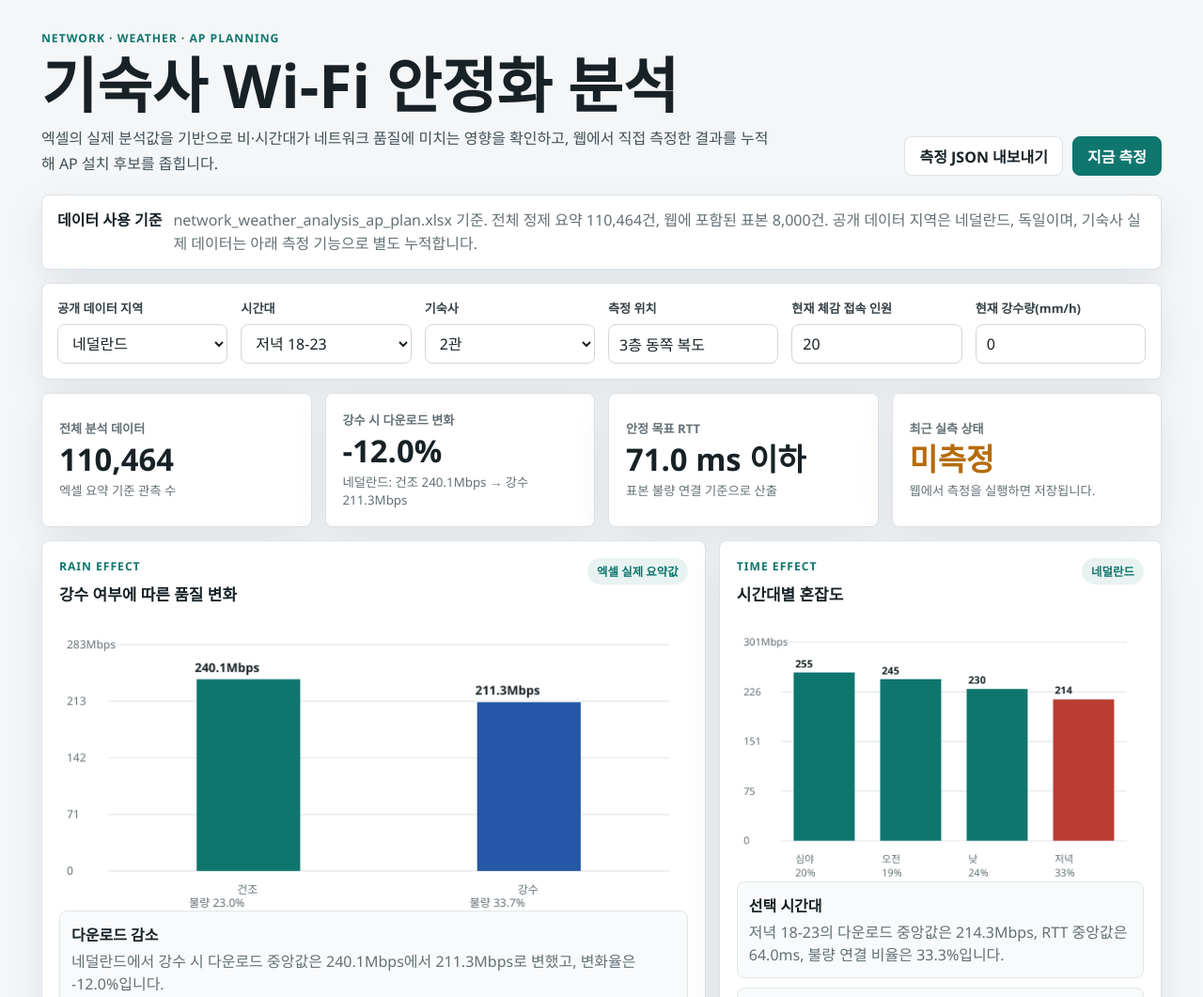
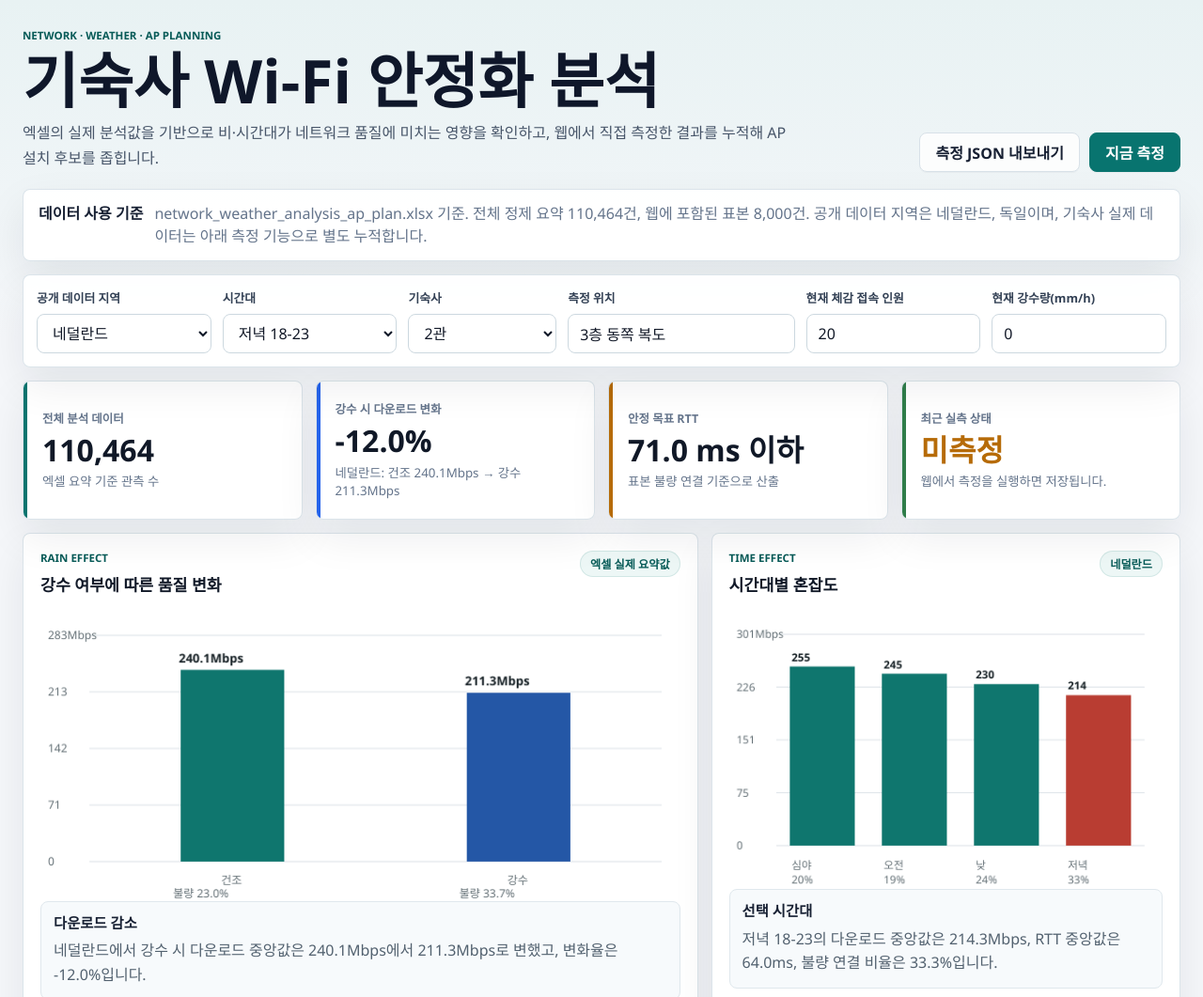
Before and after one commit to KorVector/wifi-stability-dashboard, a plain HTML site: page index.html in a window 1280 px wide. Shown: the top 1061 px of the page at 94% size. Drawn offline with Linux system fonts and the light colour scheme.

Commit message:
Polish dashboard UI

```diff
--- a/styles.css
+++ b/styles.css
@@ -1,25 +1,37 @@
 :root {
-  --bg: #f4f6f8;
-  --panel: #ffffff;
-  --panel-2: #f8fafc;
-  --ink: #172126;
-  --muted: #647076;
-  --line: #dbe2e7;
-  --teal: #0f766e;
-  --blue: #2457a6;
+  --bg: #eef3f6;
+  --surface: #ffffff;
+  --surface-soft: #f7fafc;
+  --surface-tint: #edf7f6;
+  --ink: #111827;
+  --ink-soft: #334155;
+  --muted: #64748b;
+  --line: #d8e1e8;
+  --line-strong: #bdc9d4;
+  --teal: #08746f;
+  --teal-dark: #075b58;
+  --blue: #2563eb;
   --green: #2f7d4a;
   --amber: #b66b08;
   --red: #b93d32;
-  --shadow: 0 14px 40px rgba(15, 23, 42, 0.08);
+  --shadow: 0 18px 45px rgba(15, 23, 42, 0.08);
+  --shadow-soft: 0 8px 22px rgba(15, 23, 42, 0.06);
+  --radius: 8px;
 }
 
 * {
   box-sizing: border-box;
 }
 
+html {
+  min-width: 320px;
+}
+
 body {
   margin: 0;
-  background: var(--bg);
+  background:
+    linear-gradient(180deg, #e8f2f3 0, #f5f7fa 360px),
+    var(--bg);
   color: var(--ink);
   font-family: "Segoe UI", "Noto Sans KR", system-ui, sans-serif;
   letter-spacing: 0;
@@ -27,41 +39,42 @@ body {
 
 button,
 input,
-select {
+select,
+textarea {
   font: inherit;
 }
 
 .app-header,
 .dashboard {
-  max-width: 1240px;
+  width: min(100%, 1280px);
   margin: 0 auto;
   padding-left: 24px;
   padding-right: 24px;
 }
 
 .app-header {
-  display: flex;
-  align-items: flex-end;
-  justify-content: space-between;
+  display: grid;
+  grid-template-columns: minmax(0, 1fr) auto;
+  align-items: end;
   gap: 24px;
-  padding-top: 32px;
-  padding-bottom: 20px;
+  padding-top: 30px;
+  padding-bottom: 18px;
 }
 
 .app-header > div:first-child {
-  max-width: 780px;
+  max-width: 820px;
 }
 
 .dashboard {
-  padding-bottom: 44px;
+  padding-bottom: 48px;
 }
 
 .eyebrow {
   margin: 0 0 8px;
-  color: var(--teal);
-  font-size: 0.76rem;
-  font-weight: 800;
-  letter-spacing: 0.08em;
+  color: var(--teal-dark);
+  font-size: 0.72rem;
+  font-weight: 850;
+  letter-spacing: 0;
   text-transform: uppercase;
 }
 
@@ -73,19 +86,24 @@ p {
 
 h1 {
   margin-bottom: 10px;
-  font-size: clamp(2rem, 5vw, 4rem);
-  line-height: 1.05;
+  color: #0f172a;
+  font-size: 4rem;
+  font-weight: 850;
+  line-height: 1.02;
 }
 
 h2 {
   margin-bottom: 0;
-  font-size: 1.06rem;
+  color: #101827;
+  font-size: 1.08rem;
+  font-weight: 850;
 }
 
 .lead {
   margin-bottom: 0;
-  color: #425057;
-  line-height: 1.65;
+  color: #475569;
+  font-size: 1rem;
+  line-height: 1.7;
 }
 
 .header-actions,
@@ -95,18 +113,34 @@ h2 {
   gap: 10px;
 }
 
+.header-actions {
+  justify-content: flex-end;
+}
+
 .button {
   display: inline-flex;
   align-items: center;
   justify-content: center;
   min-height: 42px;
-  padding: 0 15px;
+  padding: 0 16px;
   border: 1px solid var(--line);
-  border-radius: 8px;
+  border-radius: var(--radius);
   background: #ffffff;
-  color: var(--ink);
-  font-weight: 800;
+  color: #172033;
+  font-weight: 850;
   cursor: pointer;
+  box-shadow: 0 1px 0 rgba(15, 23, 42, 0.03);
+  transition:
+    transform 120ms ease,
+    border-color 120ms ease,
+    background 120ms ease,
+    box-shadow 120ms ease;
+}
+
+.button:hover {
+  border-color: var(--line-strong);
+  box-shadow: var(--shadow-soft);
+  transform: translateY(-1px);
 }
 
 .button.solid {
@@ -115,45 +149,55 @@ h2 {
   color: #ffffff;
 }
 
+.button.solid:hover {
+  background: var(--teal-dark);
+}
+
 .button.ghost {
-  background: #ffffff;
+  background: rgba(255, 255, 255, 0.82);
 }
 
 .button:disabled {
   cursor: wait;
   opacity: 0.65;
+  transform: none;
 }
 
 .notice,
 .control-panel,
 .metric-card,
 .panel {
-  border: 1px solid var(--line);
-  border-radius: 8px;
-  background: var(--panel);
+  border: 1px solid rgba(216, 225, 232, 0.9);
+  border-radius: var(--radius);
+  background: rgba(255, 255, 255, 0.94);
   box-shadow: var(--shadow);
 }
 
 .notice {
-  display: flex;
+  display: grid;
+  grid-template-columns: auto minmax(0, 1fr);
   gap: 12px;
-  align-items: flex-start;
-  padding: 14px 16px;
+  align-items: start;
+  padding: 13px 16px;
   color: var(--muted);
   line-height: 1.55;
 }
 
 .notice strong {
-  color: var(--ink);
+  color: #172033;
   white-space: nowrap;
 }
 
 .control-panel {
+  position: sticky;
+  top: 0;
+  z-index: 3;
   display: grid;
-  grid-template-columns: repeat(6, minmax(0, 1fr));
-  gap: 14px;
+  grid-template-columns: 1fr 1fr 0.85fr 1.3fr 1fr 1fr;
+  gap: 12px;
   margin-top: 14px;
-  padding: 16px;
+  padding: 14px;
+  backdrop-filter: blur(10px);
 }
 
 .field {
@@ -163,9 +207,9 @@ h2 {
 }
 
 .field label {
-  color: #354047;
-  font-size: 0.82rem;
-  font-weight: 800;
+  color: #334155;
+  font-size: 0.8rem;
+  font-weight: 850;
 }
 
 select,
@@ -174,16 +218,28 @@ input[type="number"],
 textarea {
   width: 100%;
   min-height: 42px;
-  border: 1px solid #cfd9d6;
-  border-radius: 8px;
+  border: 1px solid #ccd8df;
+  border-radius: var(--radius);
   background: #ffffff;
   color: var(--ink);
-  padding: 0 11px;
+  padding: 0 12px;
+  outline: none;
+  transition:
+    border-color 120ms ease,
+    box-shadow 120ms ease;
+}
+
+select:focus,
+input[type="text"]:focus,
+input[type="number"]:focus,
+textarea:focus {
+  border-color: rgba(8, 116, 111, 0.7);
+  box-shadow: 0 0 0 3px rgba(8, 116, 111, 0.12);
 }
 
 textarea {
-  min-height: 94px;
-  padding: 11px;
+  min-height: 96px;
+  padding: 12px;
   line-height: 1.5;
   resize: vertical;
 }
@@ -202,38 +258,62 @@ textarea {
 }
 
 .content-grid {
-  grid-template-columns: minmax(0, 1.2fr) minmax(360px, 0.8fr);
+  grid-template-columns: minmax(0, 1.18fr) minmax(360px, 0.82fr);
 }
 
 .measurement-grid {
-  grid-template-columns: minmax(0, 0.9fr) minmax(360px, 1.1fr);
+  grid-template-columns: minmax(0, 0.92fr) minmax(360px, 1.08fr);
 }
 
 .prediction-grid {
-  grid-template-columns: minmax(0, 1.1fr) minmax(380px, 0.9fr);
+  grid-template-columns: minmax(0, 1.05fr) minmax(390px, 0.95fr);
 }
 
 .ap-section {
-  grid-template-columns: minmax(0, 1.4fr) minmax(360px, 0.8fr);
+  grid-template-columns: minmax(0, 1.35fr) minmax(360px, 0.85fr);
 }
 
 .metric-card {
+  position: relative;
   display: grid;
   align-content: center;
-  min-height: 120px;
-  gap: 7px;
-  padding: 18px;
+  min-height: 126px;
+  gap: 8px;
+  padding: 20px;
+  overflow: hidden;
+}
+
+.metric-card::before {
+  content: "";
+  position: absolute;
+  inset: 0 auto 0 0;
+  width: 4px;
+  background: var(--teal);
+}
+
+.metric-card:nth-child(2)::before {
+  background: var(--blue);
+}
+
+.metric-card:nth-child(3)::before {
+  background: var(--amber);
+}
+
+.metric-card:nth-child(4)::before {
+  background: var(--green);
 }
 
 .metric-label {
   color: var(--muted);
-  font-size: 0.82rem;
-  font-weight: 800;
+  font-size: 0.78rem;
+  font-weight: 850;
 }
 
 .metric-card strong {
-  font-size: 2.05rem;
-  line-height: 1.04;
+  color: #101827;
+  font-size: 2rem;
+  font-weight: 900;
+  line-height: 1.05;
 }
 
 .metric-card small {
@@ -271,13 +351,16 @@ textarea {
 .pill {
   display: inline-flex;
   align-items: center;
+  justify-content: center;
   min-height: 28px;
+  max-width: 100%;
   padding: 0 10px;
+  border: 1px solid rgba(8, 116, 111, 0.12);
   border-radius: 999px;
-  background: #e8f3f1;
-  color: var(--teal);
-  font-size: 0.78rem;
-  font-weight: 850;
+  background: var(--surface-tint);
+  color: var(--teal-dark);
+  font-size: 0.76rem;
+  font-weight: 900;
   white-space: nowrap;
 }
 
@@ -286,6 +369,7 @@ canvas {
   width: 100%;
   max-width: 100%;
   min-height: 250px;
+  border-radius: var(--radius);
 }
 
 .insight-list,
@@ -300,10 +384,10 @@ canvas {
 .threshold-card,
 .ap-card,
 .measurement-result-card {
-  padding: 12px;
-  border: 1px solid #e1e8e4;
-  border-radius: 8px;
-  background: var(--panel-2);
+  padding: 13px;
+  border: 1px solid #e0e8ed;
+  border-radius: var(--radius);
+  background: var(--surface-soft);
 }
 
 .insight strong,
@@ -311,8 +395,10 @@ canvas {
 .ap-card strong,
 .measurement-result-card strong {
   display: block;
-  margin-bottom: 5px;
-  color: var(--ink);
+  margin-bottom: 6px;
+  color: #172033;
+  font-size: 0.96rem;
+  line-height: 1.35;
 }
 
 .insight span,
@@ -320,8 +406,8 @@ canvas {
 .ap-card span,
 .measurement-result-card span,
 .help-text {
-  color: var(--muted);
-  line-height: 1.5;
+  color: #52616f;
+  line-height: 1.58;
 }
 
 .threshold-grid {
@@ -331,32 +417,39 @@ canvas {
 .table-wrap {
   width: 100%;
   overflow-x: auto;
+  border: 1px solid #e0e8ed;
+  border-radius: var(--radius);
 }
 
 table {
   width: 100%;
   border-collapse: collapse;
   min-width: 720px;
-  font-size: 0.9rem;
+  background: #ffffff;
+  font-size: 0.88rem;
 }
 
 th,
 td {
-  border-bottom: 1px solid #e1e8e4;
-  padding: 10px;
+  border-bottom: 1px solid #e5edf2;
+  padding: 11px 12px;
   text-align: left;
   vertical-align: top;
 }
 
+tr:last-child td {
+  border-bottom: 0;
+}
+
 th {
-  color: #344047;
-  font-size: 0.78rem;
-  font-weight: 850;
-  background: #f4f8f7;
+  color: #334155;
+  font-size: 0.75rem;
+  font-weight: 900;
+  background: #f2f7f7;
 }
 
 td {
-  color: #425057;
+  color: #425160;
 }
 
 .measurement-panel {
@@ -368,10 +461,10 @@ td {
 .remote-box {
   display: grid;
   gap: 10px;
-  padding: 12px;
-  border: 1px solid #e1e8e4;
-  border-radius: 8px;
-  background: #f8fafc;
+  padding: 13px;
+  border: 1px solid #dce7ec;
+  border-radius: var(--radius);
+  background: #f5f9fb;
 }
 
 .prediction-controls {
@@ -388,6 +481,13 @@ td {
 
 .ai-panel {
   margin-top: 14px;
+  border-color: rgba(37, 99, 235, 0.18);
+}
+
+.ai-panel .pill {
+  border-color: rgba(37, 99, 235, 0.18);
+  background: #edf4ff;
+  color: #1e4fa8;
 }
 
 .ai-input-row {
@@ -397,24 +497,33 @@ td {
   align-items: stretch;
 }
 
+.ai-input-row .button {
+  min-height: 96px;
+}
+
 .ai-result {
   margin-top: 12px;
-  padding: 14px;
-  border: 1px solid #e1e8e4;
-  border-radius: 8px;
+  padding: 15px;
+  border: 1px solid #dce7ec;
+  border-radius: var(--radius);
   background: #f8fafc;
-  color: #344047;
-  line-height: 1.65;
+  color: #334155;
+  line-height: 1.68;
   white-space: pre-wrap;
 }
 
-@media (max-width: 1080px) {
+@media (max-width: 1100px) {
   .app-header {
     align-items: flex-start;
-    flex-direction: column;
+    grid-template-columns: 1fr;
+  }
+
+  .header-actions {
+    justify-content: flex-start;
   }
 
   .control-panel {
+    position: static;
     grid-template-columns: repeat(3, minmax(0, 1fr));
   }
 
@@ -427,6 +536,10 @@ td {
   .metric-grid,
   .threshold-grid {
     grid-template-columns: repeat(2, minmax(0, 1fr));
+  }
+
+  h1 {
+    font-size: 3rem;
   }
 }
 
@@ -445,15 +558,32 @@ td {
     grid-template-columns: 1fr;
   }
 
+  .metric-card {
+    min-height: 112px;
+  }
+
   .metric-card strong {
-    font-size: 1.75rem;
+    font-size: 1.68rem;
+  }
+
+  h1 {
+    font-size: 2.25rem;
   }
 
   .panel-heading {
     flex-direction: column;
+    gap: 9px;
+  }
+
+  .notice {
+    grid-template-columns: 1fr;
   }
 
   .button {
     width: 100%;
   }
+
+  .ai-input-row .button {
+    min-height: 42px;
+  }
 }
```
